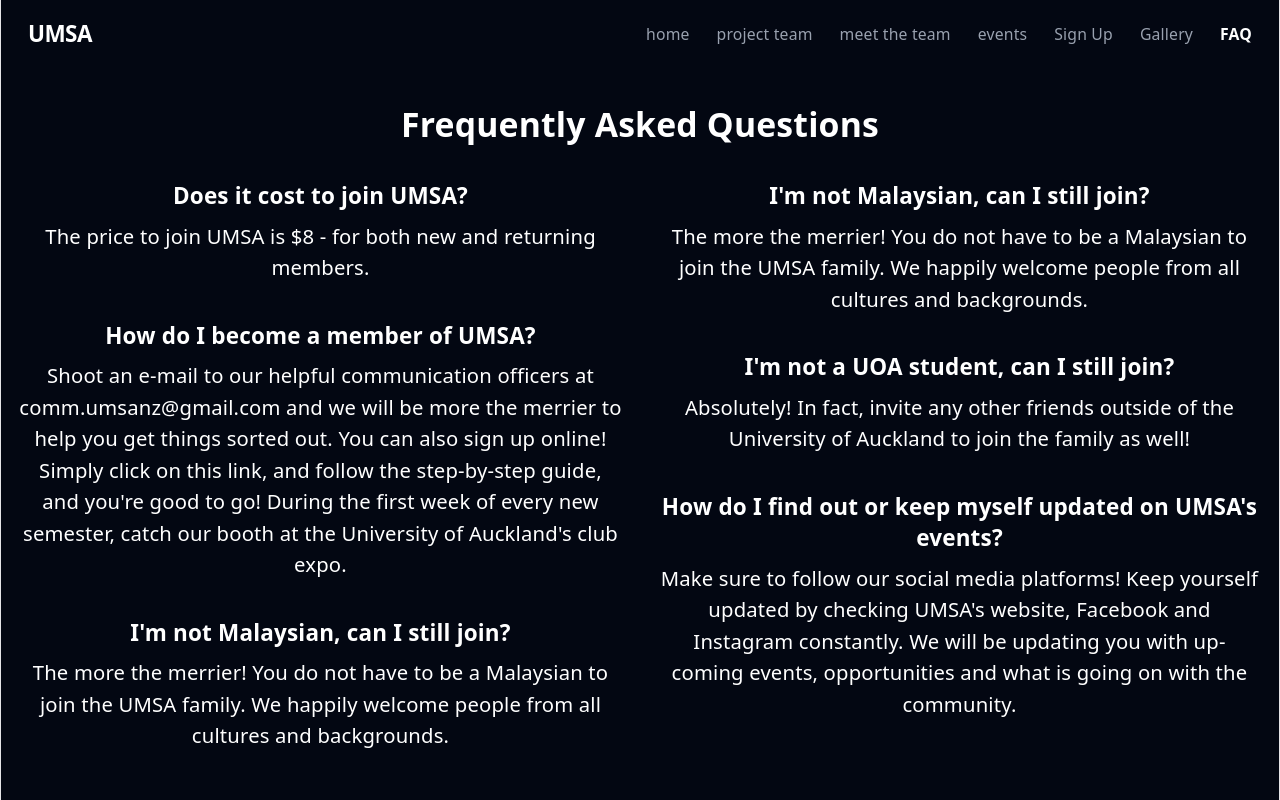
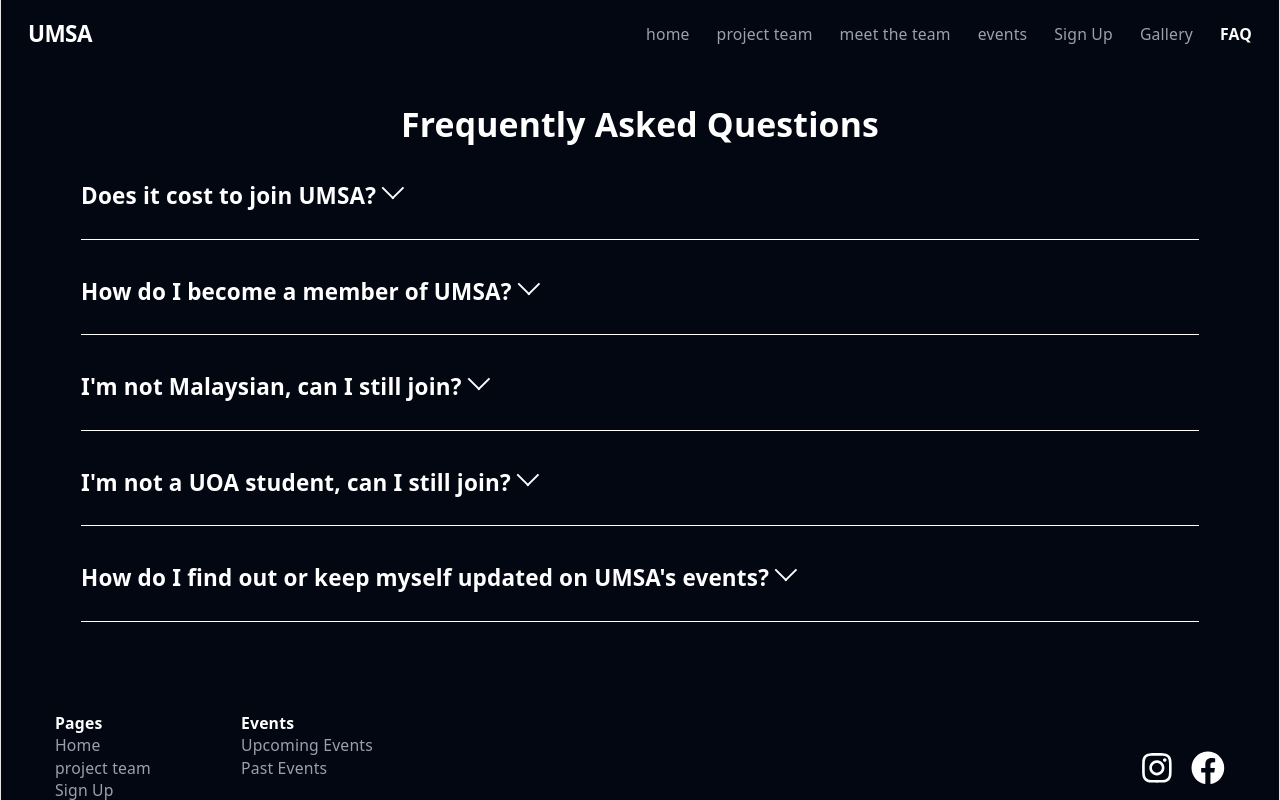
Before and after one commit to UoaWDCC/umsa, a React (Vite) app in the folder client/: page /faq in a window 1280 px wide. Shown: the top 800 px of the page. Built offline with nearby package versions, Linux system fonts and the light colour scheme.

Commit message:
feat: add description toggle

```diff
--- a/client/src/components/FAQItem.tsx
+++ b/client/src/components/FAQItem.tsx
@@ -1,3 +1,5 @@
+import { useState } from "react";
+
 type FAQItem = {
     question: string;
     answer: string;
@@ -8,11 +10,15 @@ type Props = {
 }
 
 export default function FAQItem({ stats }: Props) {
+    const [isHidden, setIsHidden] = useState(true);
 
     return(
-        <div className="mb-8">
-            <h2 className="text-xl font-bold mb-2">{stats.question}</h2>
-            <p className="text-lg mb-4">{stats.answer}</p>
+        <div className="mb-8 border-b border-white pb-4 w-[90%] mx-auto text-left">
+            <div className="cursor-pointer flex gap-2" onClick={() => setIsHidden(!isHidden)}>
+                <h2 className="text-xl font-bold mb-2">{stats.question}</h2>
+                <span className="inline-block w-3.5 h-3.5 border-r-2 border-b-2 rotate-45 "></span>
+            </div>
+            <p className={`text-lg mb-4 ${isHidden ? "hidden" : ""} `}>{stats.answer}</p>
         </div>
     );
 }
--- a/client/src/pages/Frequent-Asked-Question.tsx
+++ b/client/src/pages/Frequent-Asked-Question.tsx
@@ -12,7 +12,7 @@ export default function FrequentAskedQuestions(){
         <>
         <h1 className="text-3xl font-bold mb-8">Frequently Asked Questions</h1>
 
-        <div className="columns-1 md:columns-2 gap-8">
+        <div className="gap-8">
             <FAQItem
                 stats = {{
                     question: "Does it cost to join UMSA?",
@@ -22,11 +22,6 @@ export default function FrequentAskedQuestions(){
                 stats = {{
                     question: "How do I become a member of UMSA?",
                     answer: "Shoot an e-mail to our helpful communication officers at comm.umsanz@gmail.com and we will be more the merrier to help you get things sorted out. You can also sign up online! Simply click on this link, and follow the step-by-step guide, and you're good to go! During the first week of every new semester, catch our booth at the University of Auckland's club expo.",
-                }}/>
-            <FAQItem
-                stats = {{
-                    question: "I'm not Malaysian, can I still join?",
-                    answer: "The more the merrier! You do not have to be a Malaysian to join the UMSA family. We happily welcome people from all cultures and backgrounds.",
                 }}/>
             <FAQItem
                 stats = {{
```
